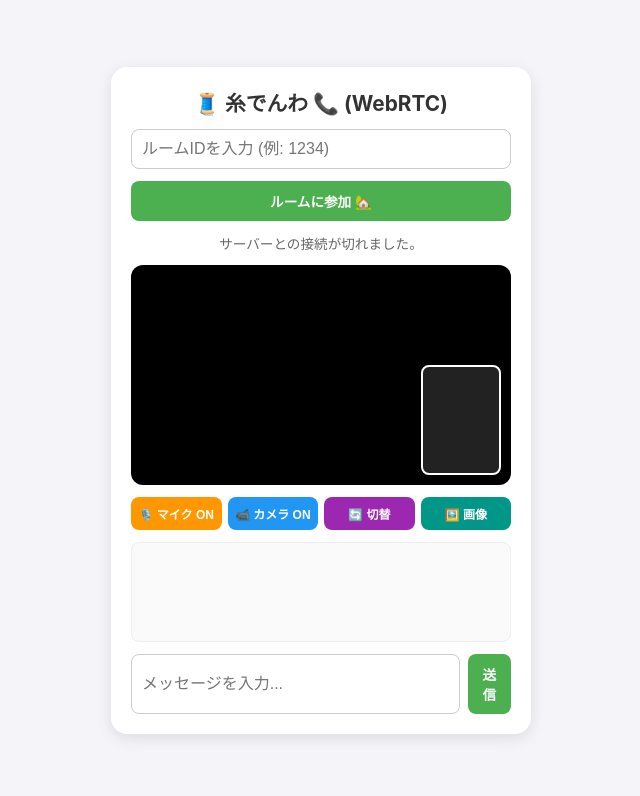
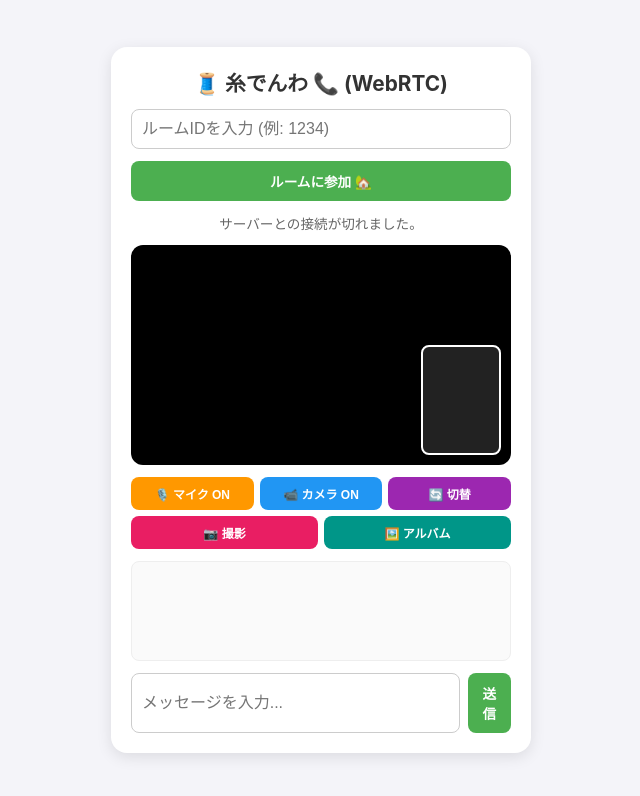
Before and after one commit to foesracing0226-cpu/itodenwa-server, a website: page index.html in a window 1280 px wide. Shown: the whole page, without its empty margins (319-959 px from the left). Drawn offline with Linux system fonts and the light colour scheme.

Commit message:
Refactor controls and add image input options
Updated button styles and added new input elements for camera and gallery image selection.

```diff
--- a/index.html
+++ b/index.html
@@ -89,10 +89,11 @@
     }
     .controls {
       display: flex;
+      flex-wrap: wrap;
       gap: 6px;
     }
     .controls button {
-      flex: 1;
+      flex: 1 1 30%;
       padding: 8px 2px;
       font-size: 0.75rem;
     }
@@ -100,6 +101,7 @@
     .btn-blue { background-color: #2196F3; }
     .btn-purple { background-color: #9C27B0; }
     .btn-teal { background-color: #009688; }
+    .btn-pink { background-color: #E91E63; }
 
     .chat-box {
       height: 100px;
@@ -119,7 +121,7 @@
       display: flex;
       gap: 8px;
     }
-    #imageInput {
+    .hidden-input {
       display: none;
     }
   </style>
@@ -145,8 +147,13 @@
       <button id="micBtn" class="btn-orange" onclick="toggleMic()">🎙️ マイク ON</button>
       <button id="camBtn" class="btn-blue" onclick="toggleCam()">📹 カメラ ON</button>
       <button id="switchCamBtn" class="btn-purple" onclick="switchCamera()">🔄 切替</button>
-      <button class="btn-teal" onclick="document.getElementById('imageInput').click()">🖼️ 画像</button>
-      <input type="file" id="imageInput" accept="image/*" onchange="sendImage(event)">
+      <button class="btn-pink" onclick="document.getElementById('cameraInput').click()">📷 撮影</button>
+      <button class="btn-teal" onclick="document.getElementById('galleryInput').click()">🖼️ アルバム</button>
+
+      <!-- カメラ直接起動用インプット -->
+      <input type="file" id="cameraInput" class="hidden-input" accept="image/*" capture="environment" onchange="sendImage(event)">
+      <!-- ギャラリー選択用インプット -->
+      <input type="file" id="galleryInput" class="hidden-input" accept="image/*" onchange="sendImage(event)">
     </div>
 
     <!-- チャットエリア -->
```
